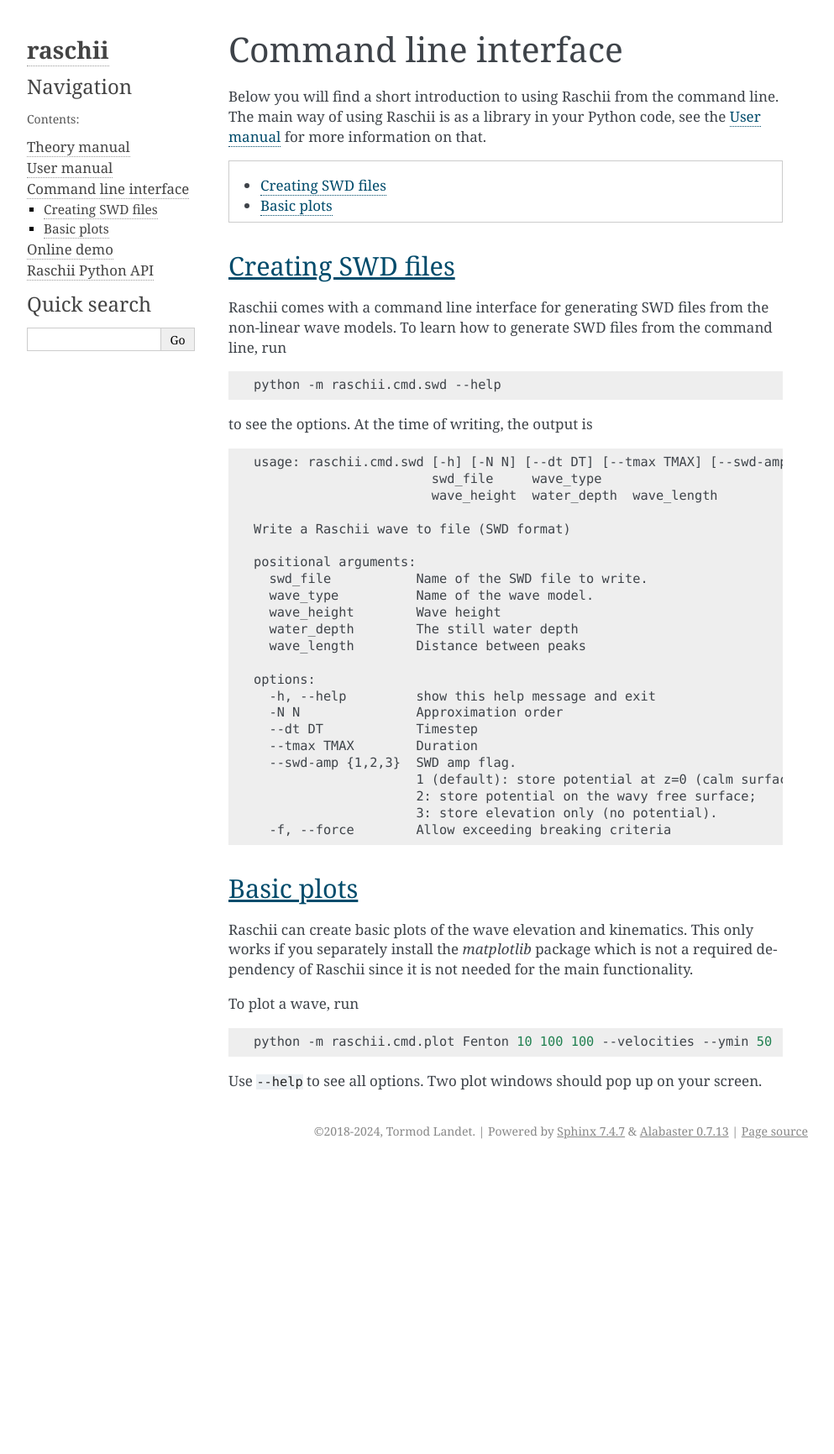
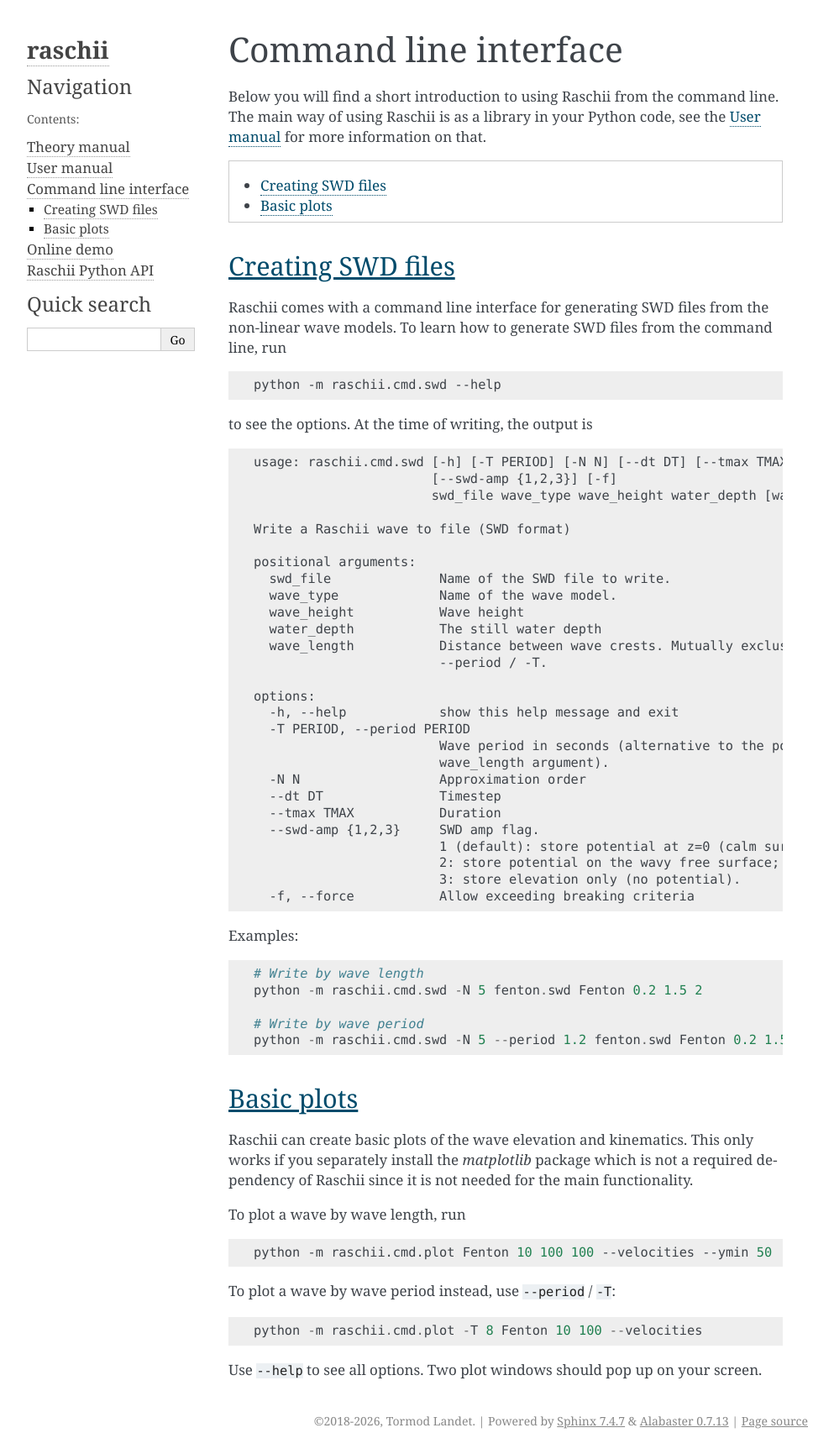
Before and after one commit to TormodLandet/raschii, a Sphinx documentation site: the page built from documentation/usage_command_line.rst, in a window 1280 px wide. Shown: the whole page at 84% size, without its empty margins (148-1141 px from the left). Built offline with Sphinx 7.4.7, drawn with Linux system fonts in a browser that asks for light colours; before the commit the page ends 1386 px from its top, so only the background shows below that.

Commit message:
Doc update

```diff
--- a/documentation/conf.py
+++ b/documentation/conf.py
@@ -32,7 +32,7 @@
 # -- Project information -----------------------------------------------------
 
 project = "raschii"
-copyright = "2018-2024, Tormod Landet"
+copyright = "2018-2026, Tormod Landet"
 author = "Tormod Landet"
 
 # The full version, including alpha/beta/rc tags
--- a/documentation/usage_command_line.rst
+++ b/documentation/usage_command_line.rst
@@ -26,29 +26,41 @@
 
 .. code:: text
 
-  usage: raschii.cmd.swd [-h] [-N N] [--dt DT] [--tmax TMAX] [--swd-amp {1,2,3}] [-f]
-                         swd_file     wave_type
-                         wave_height  water_depth  wave_length
+  usage: raschii.cmd.swd [-h] [-T PERIOD] [-N N] [--dt DT] [--tmax TMAX]
+                         [--swd-amp {1,2,3}] [-f]
+                         swd_file wave_type wave_height water_depth [wave_length]
 
   Write a Raschii wave to file (SWD format)
 
   positional arguments:
-    swd_file           Name of the SWD file to write.
-    wave_type          Name of the wave model.
-    wave_height        Wave height
-    water_depth        The still water depth
-    wave_length        Distance between peaks
+    swd_file              Name of the SWD file to write.
+    wave_type             Name of the wave model.
+    wave_height           Wave height
+    water_depth           The still water depth
+    wave_length           Distance between wave crests. Mutually exclusive with
+                          --period / -T.
 
   options:
-    -h, --help         show this help message and exit
-    -N N               Approximation order
-    --dt DT            Timestep
-    --tmax TMAX        Duration
-    --swd-amp {1,2,3}  SWD amp flag.
-                       1 (default): store potential at z=0 (calm surface);
-                       2: store potential on the wavy free surface;
-                       3: store elevation only (no potential).
-    -f, --force        Allow exceeding breaking criteria
+    -h, --help            show this help message and exit
+    -T PERIOD, --period PERIOD
+                          Wave period in seconds (alternative to the positional
+                          wave_length argument).
+    -N N                  Approximation order
+    --dt DT               Timestep
+    --tmax TMAX           Duration
+    --swd-amp {1,2,3}     SWD amp flag.
+                          1 (default): store potential at z=0 (calm surface);
+                          2: store potential on the wavy free surface;
+                          3: store elevation only (no potential).
+    -f, --force           Allow exceeding breaking criteria
+
+Examples::
+
+    # Write by wave length
+    python -m raschii.cmd.swd -N 5 fenton.swd Fenton 0.2 1.5 2
+
+    # Write by wave period
+    python -m raschii.cmd.swd -N 5 --period 1.2 fenton.swd Fenton 0.2 1.5
 
 
 Basic plots
@@ -58,10 +70,14 @@
 This only works if you separately install the `matplotlib` package which is not a required
 dependency of Raschii since it is not needed for the main functionality.
 
-To plot a wave, run
+To plot a wave by wave length, run
 
 .. code:: bash
 
     python -m raschii.cmd.plot Fenton 10 100 100 --velocities --ymin 50
 
+To plot a wave by wave period instead, use ``--period`` / ``-T``::
+
+    python -m raschii.cmd.plot -T 8 Fenton 10 100 --velocities
+
 Use ``--help`` to see all options. Two plot windows should pop up on your screen.
```
Also changed, not shown: documentation/api_docs.rst (+96 -1 lines), documentation/theory.rst (+4 -3 lines).
